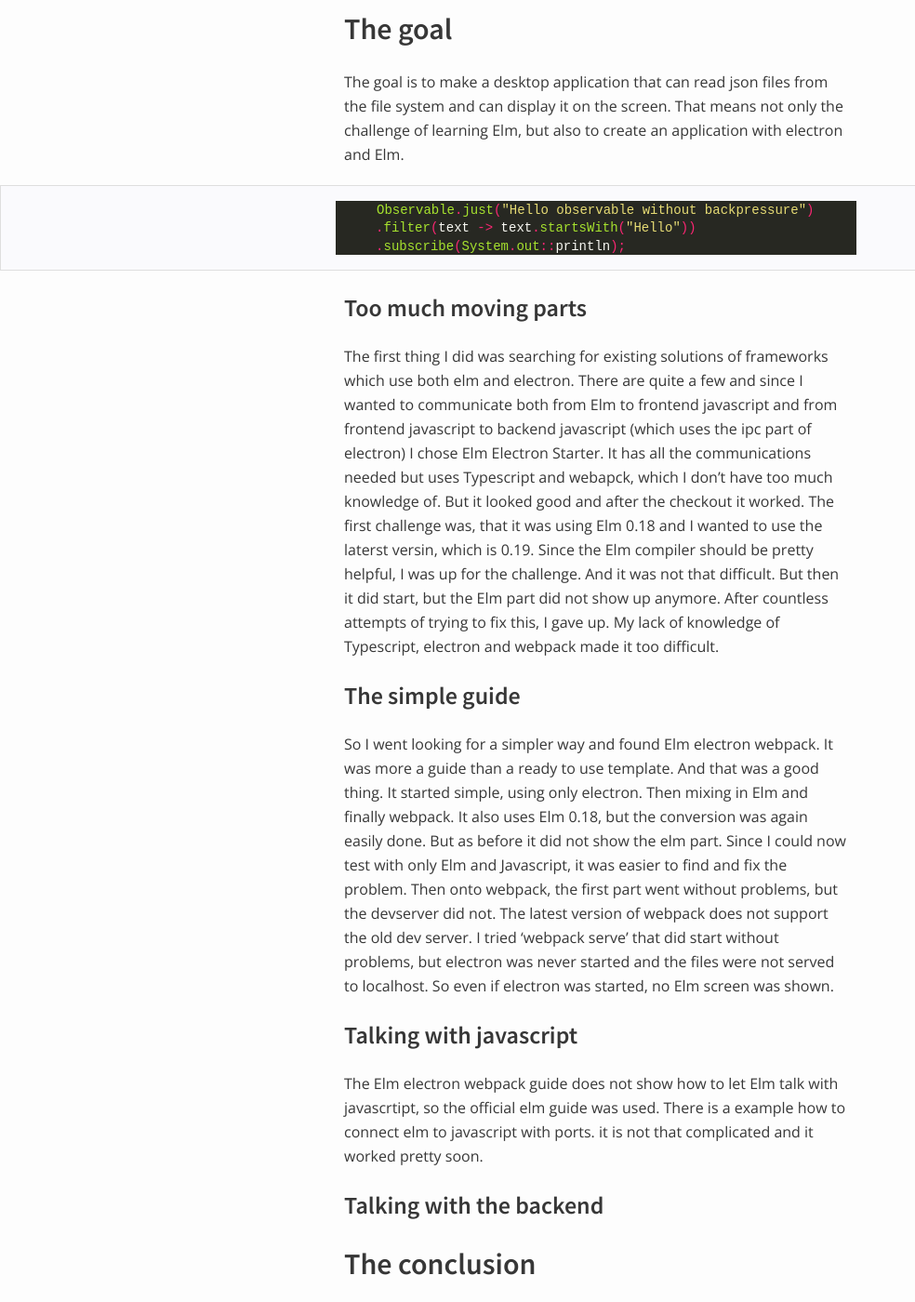
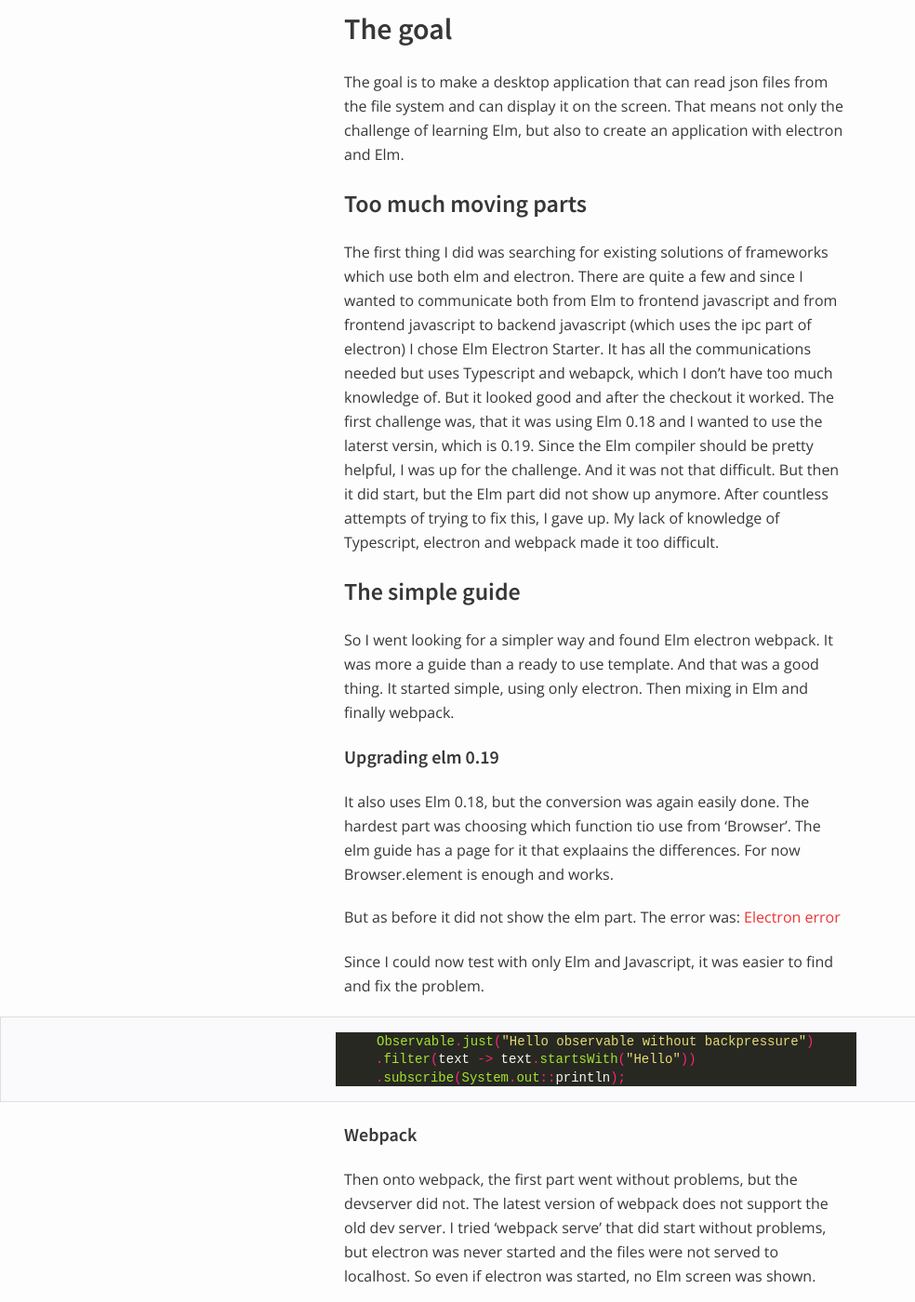
Before and after one commit to tikal86/tikal86.github.io, a Jekyll site: the page built from _posts/2020-12-04-starting-with-elm.md, in a window 1280 px wide and 1400 px high, scrolled down 1153 px. Shown: the whole window at 93% size, without its empty margins (0-984 px from the left). Built offline with Jekyll 4.4.1, drawn with Linux system fonts in a browser that asks for light colours; some of the changed text lies outside the part shown.

Commit message:
Adding steps for fixing elm-starter

```diff
--- a/_posts/2020-12-04-starting-with-elm.md
+++ b/_posts/2020-12-04-starting-with-elm.md
@@ -8,7 +8,6 @@ tags: [functional, programming, elm]
 
 # Programming with Elm
 This is a blog series about functional programming with Elm.
-
 
 ## Why start programming with Elm?
 I am a software engineer for a long time and have been programming in an Object Oriented way my whole career, mostly in Java. I like discovering new things and for a time that was mostly Java related. But while there was a lot of development around Java(not much in the language itself), it felt like more of the same. A new librtary here and there but mostly on known concepts. When I learned to program for the frontend, a whole new world opened. It felt like Java in the early days. Lots of frameworks and libraries popping up, great.
@@ -22,23 +21,41 @@ Elm is a functional programming language for the frontend. Or as they say on the
 ## The goal
 The goal is to make a desktop application that can read json files from the file system and can display it on the screen. That means not only the challenge of learning Elm, but also to create an application with electron and Elm.
 
+### Too much moving parts
+The first thing I did was searching for existing solutions of frameworks which use both elm and electron. There are quite a few and since I wanted to communicate both from Elm to frontend javascript and from frontend javascript to backend javascript (which uses the ipc part of electron) I chose Elm Electron Starter. It has all the communications needed but uses Typescript and webapck, which I don't have too much knowledge of. But it looked good and after the checkout it worked. The first challenge was, that it was using Elm 0.18 and I wanted to use the laterst versin, which is 0.19. Since the Elm compiler should be pretty helpful, I was up for the challenge. And it was not that difficult. But then it did start, but the Elm part did not show up anymore. After countless attempts of trying to fix this, I gave up. My lack of knowledge of Typescript, electron and webpack made it too difficult.
+
+### The simple guide
+So I went looking for a simpler way and found Elm electron webpack. It was more a guide than a ready to use template. And that was a good thing. It started simple, using only electron. Then mixing in Elm and finally webpack.
+
+#### Upgrading elm 0.19
+It also uses Elm 0.18, but the conversion was again easily done. The hardest part was choosing which function tio use from 'Browser'. The elm guide has a page for it that explaains the differences. For now Browser.element is enough and works.
+
+But as before it did not show the elm part.
+The error was:
+[Electron error](electron-error.png)
+
+
+Since I could now test with only Elm and Javascript, it was easier to find and fix the problem.
 {% highlight java %}
     Observable.just("Hello observable without backpressure")
     .filter(text -> text.startsWith("Hello"))
     .subscribe(System.out::println);
 {% endhighlight %}
 
-### Too much moving parts
-The first thing I did was searching for existing solutions of frameworks which use both elm and electron. There are quite a few and since I wanted to communicate both from Elm to frontend javascript and from frontend javascript to backend javascript (which uses the ipc part of electron) I chose Elm Electron Starter. It has all the communications needed but uses Typescript and webapck, which I don't have too much knowledge of. But it looked good and after the checkout it worked. The first challenge was, that it was using Elm 0.18 and I wanted to use the laterst versin, which is 0.19. Since the Elm compiler should be pretty helpful, I was up for the challenge. And it was not that difficult. But then it did start, but the Elm part did not show up anymore. After countless attempts of trying to fix this, I gave up. My lack of knowledge of Typescript, electron and webpack made it too difficult.
+#### Webpack
+Then onto webpack, the first part went without problems, but the devserver did not. The latest version of webpack does not support the old dev server. I tried 'webpack serve' that did start without problems, but electron was never started and the files were not served to localhost. So even if electron was started, no Elm screen was shown.
 
+#### Without webpack
+Running without webpack is not a problem, the only thing is you need to restart the app every time.
+{% highlight bash %}
+    npm run start
+{% endhighlight %}
 
-### The simple guide
-So I went looking for a simpler way and found Elm electron webpack. It was more a guide than a ready to use template. And that was a good thing. It started simple, using only electron. Then mixing in Elm and finally webpack. It also uses Elm 0.18, but the conversion was again easily done. But as before it did not show the elm part. Since I could now test with only Elm and Javascript, it was easier to find and fix the problem. Then onto webpack, the first part went without problems, but the devserver did not. The latest version of webpack does not support the old dev server. I tried 'webpack serve' that did start without problems, but electron was never started and the files were not served to localhost. So even if electron was started, no Elm screen was shown.
-
-### Talking with javascript
-The Elm electron webpack guide does not show how to let Elm talk with javascrtipt, so the official elm guide was used. There is a example how to connect elm to javascript with ports. it is not that complicated and it worked pretty soon.
-
-### Talking with the backend
+#### Running only elm
+Since it is no running without problems in electron, the latter problem can be fixed by not running it in electron and using the elm reactor.
+{% highlight bash %}
+    npm run start
+{% endhighlight %}
 
 ## The conclusion
 I am glad that in the end I got it working with Elm 0.19 and electron. The guide helped me a lot to understand all the moving parts.
```
Also changed, not shown: _drafts/starting-with-elm-part-2.md (added, +4 -0 lines), _posts/2020-04-19-reactive-programming-introduction.md (+6 -0 lines), about.md (+2 -0 lines).
